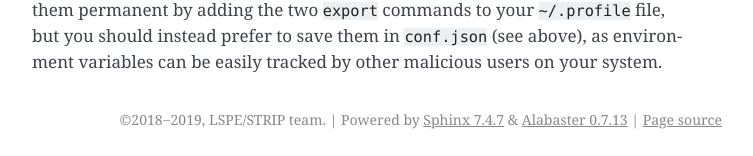
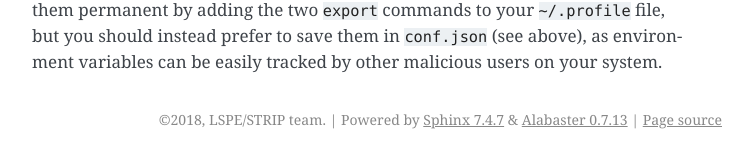
Before and after one commit to lspestrip/striptease, a Sphinx documentation site: the page built from docs/installation.rst, in a window 1280 px wide. Shown: the part 1323-1479 px from the top of the page, without its empty margins (388-1141 px from the left). Built offline with Sphinx 7.4.7, drawn with Linux system fonts in a browser that asks for light colours; pages that are not in the unit, such as notebooks, are missing from menus.

Commit message:
Fix copyright notice

```diff
--- a/docs/conf.py
+++ b/docs/conf.py
@@ -20,7 +20,7 @@ sys.path.insert(0, os.path.abspath('..'))
 # -- Project information -----------------------------------------------------
 
 project = "Striptease"
-copyright = "2018−2019, LSPE/STRIP team"
+copyright = "2018, LSPE/STRIP team"
 author = "LSPE/STRIP team"
 
 # The short X.Y version
```
Also changed, not shown: docs/installation.rst (renamed from docs/authentication.rst).
